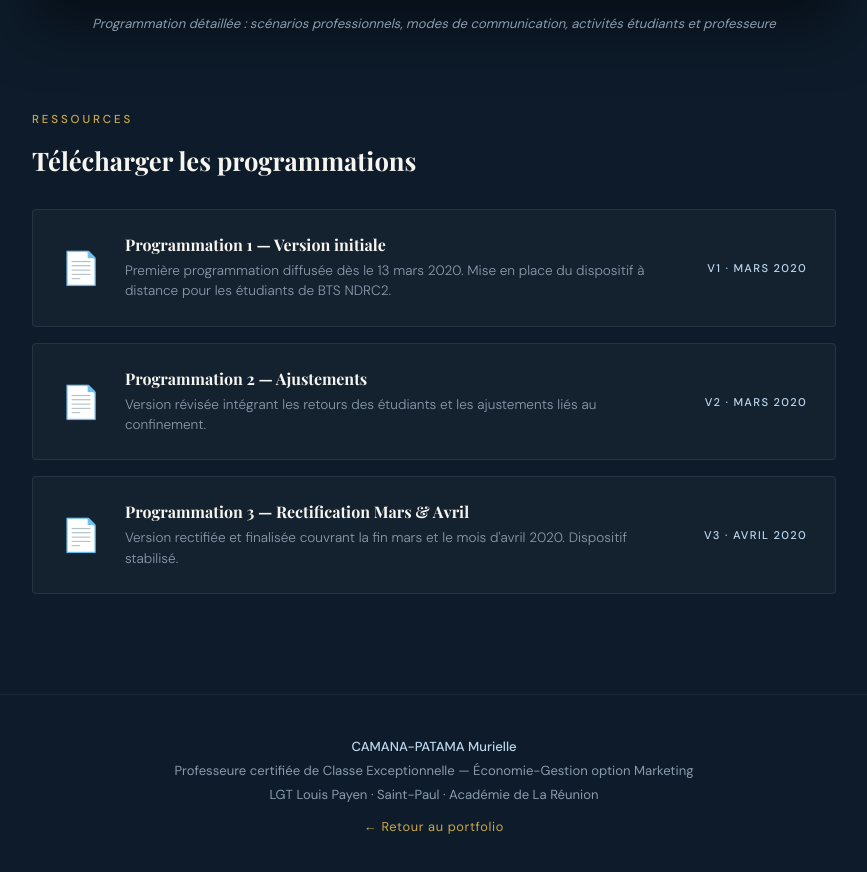
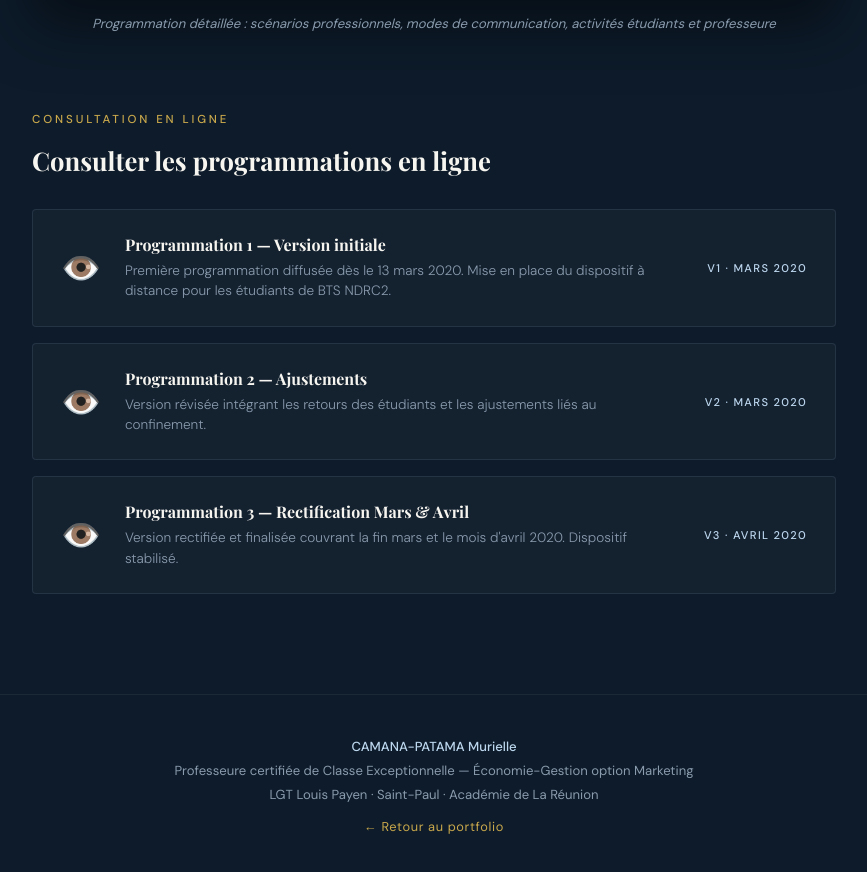
Before and after one commit to MCAMANA974/portfolio-pedagogique, a plain HTML site: page cours-a-distance-2020_BTSNDRC/index.html in a window 1280 px wide. Shown: the part 1727-2599 px from the top of the page, without its empty margins (206-1073 px from the left). Drawn offline with nearby package versions, Linux system fonts and the light colour scheme; a web font is replaced by a local one.

Commit message:
Update index.html

```diff
--- a/cours-a-distance-2020_BTSNDRC/index.html
+++ b/cours-a-distance-2020_BTSNDRC/index.html
@@ -355,14 +355,14 @@
   </div>
 
   <div class="downloads">
-    <p class="downloads-label">Ressources</p>
-    <h2 class="downloads-title">Télécharger les programmations</h2>
+    <p class="downloads-label">Consultation en ligne</p>
+    <h2 class="downloads-title">Consulter les programmations en ligne</h2>
     <div class="dl-grid">
 
       <a class="dl-card"
-         href="https://github.com/MCAMANA974/portfolio-pedagogique/blob/main/cours-a-distance-2020_BTSNDRC/V1_RC2D_Cours%20%C3%A0%20distance_Programmation%201_Mars%202020_BTSNDRC2.pdf"
+         href="https://docs.google.com/viewer?url=https://raw.githubusercontent.com/MCAMANA974/portfolio-pedagogique/main/cours-a-distance-2020_BTSNDRC/V1_RC2D_Cours%20%C3%A0%20distance_Programmation%201_Mars%202020_BTSNDRC2.pdf&embedded=true" target="_blank"
          target="_blank">
-        <span class="dl-icon">📄</span>
+        <span class="dl-icon">👁️</span>
         <div class="dl-info">
           <div class="dl-title">Programmation 1 — Version initiale</div>
           <p class="dl-desc">Première programmation diffusée dès le 13 mars 2020. Mise en place du dispositif à distance pour les étudiants de BTS NDRC2.</p>
@@ -371,9 +371,9 @@
       </a>
 
       <a class="dl-card"
-         href="https://github.com/MCAMANA974/portfolio-pedagogique/blob/main/cours-a-distance-2020_BTSNDRC/V2_RC2D_Cours%20%C3%A0%20distance_Programmation%202_Mars%202020_BTSNDRC2.pdf"
+         href="https://docs.google.com/viewer?url=https://raw.githubusercontent.com/MCAMANA974/portfolio-pedagogique/main/cours-a-distance-2020_BTSNDRC/V2_RC2D_Cours%20%C3%A0%20distance_Programmation%202_Mars%202020_BTSNDRC2.pdf&embedded=true" target="_blank"
          target="_blank">
-        <span class="dl-icon">📄</span>
+        <span class="dl-icon">👁️</span>
         <div class="dl-info">
           <div class="dl-title">Programmation 2 — Ajustements</div>
           <p class="dl-desc">Version révisée intégrant les retours des étudiants et les ajustements liés au confinement.</p>
@@ -382,9 +382,9 @@
       </a>
 
       <a class="dl-card"
-         href="https://github.com/MCAMANA974/portfolio-pedagogique/blob/main/cours-a-distance-2020_BTSNDRC/Rectif_V3_RC2D_CAD_Programmation%202_Mars%26avril%202020.pdf"
+         href="https://docs.google.com/viewer?url=https://raw.githubusercontent.com/MCAMANA974/portfolio-pedagogique/main/cours-a-distance-2020_BTSNDRC/Rectif_V3_RC2D_CAD_Programmation%202_Mars%26avril%202020.pdf&embedded=true" target="_blank"
          target="_blank">
-        <span class="dl-icon">📄</span>
+        <span class="dl-icon">👁️</span>
         <div class="dl-info">
           <div class="dl-title">Programmation 3 — Rectification Mars & Avril</div>
           <p class="dl-desc">Version rectifiée et finalisée couvrant la fin mars et le mois d'avril 2020. Dispositif stabilisé.</p>
```
